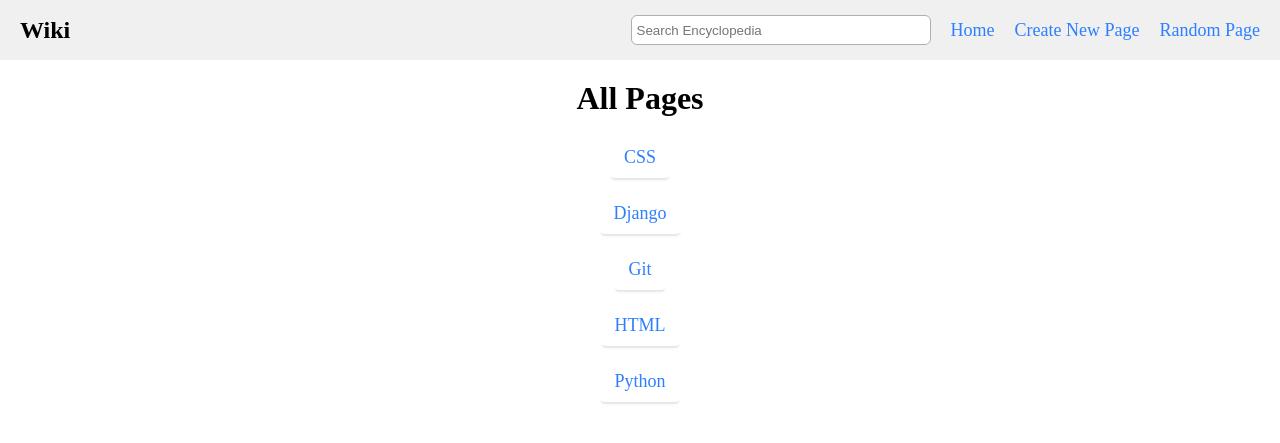
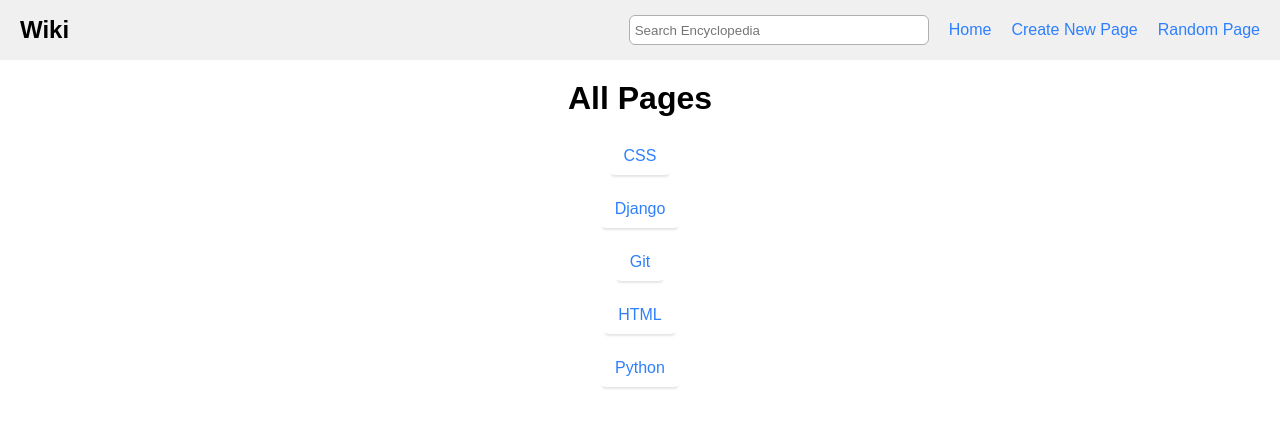
Before and after one commit to abel325/CS50W_Wiki, a Django app: page / in a window 1280 px wide. Shown: the top 443 px of the page. Run offline with Django 3.2, Linux system fonts and the light colour scheme.

Commit message:
Change font

```diff
--- a/encyclopedia/static/encyclopedia/styles.css
+++ b/encyclopedia/static/encyclopedia/styles.css
@@ -5,7 +5,8 @@
 }
 
 body {
-    font-size: 18px;
+    font-size: 16px;
+    font-family: sans-serif;
 }
 
 /* <===================================================================> */
@@ -105,7 +106,6 @@
     align-items: center;
     background: linear-gradient(#f0f0f0, #ffffff);
     min-width: 100%;
-    padding-top: 10px;
     top: 60px;
     position: sticky;
     border-radius: 6px;
@@ -113,7 +113,7 @@
 }
 
 #dropdown-content .link {
-    line-height: 2.5;
+    line-height: 3;
     width: 100%;
     text-align: center;
 }
```
Also changed, not shown: entries/CSS.md (line endings or trailing spaces).
